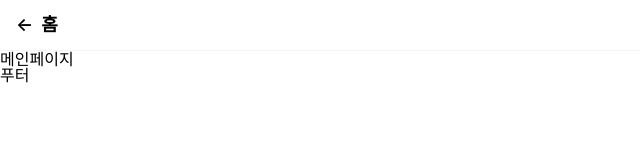
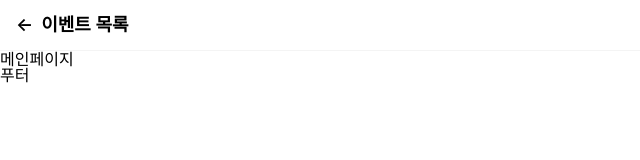
Before and after one commit to ALBAMONZ-LAB/event-mobile-front, a Next.js app: page / in a window 1280 px wide. Shown: the top 160 px of the page, without its empty margins (0-640 px from the left). Built offline with nearby package versions, Linux system fonts and the light colour scheme.

Commit message:
Modify typo

```diff
--- a/src/app/page.tsx
+++ b/src/app/page.tsx
@@ -3,7 +3,7 @@ import { Header } from '@event-mobile-front/components';
 export default function Home() {
   return (
     <div>
-      <Header title={'홈'} />
+      <Header title={'이벤트 목록'} />
       <main>메인페이지</main>
       <footer>푸터</footer>
     </div>
```
